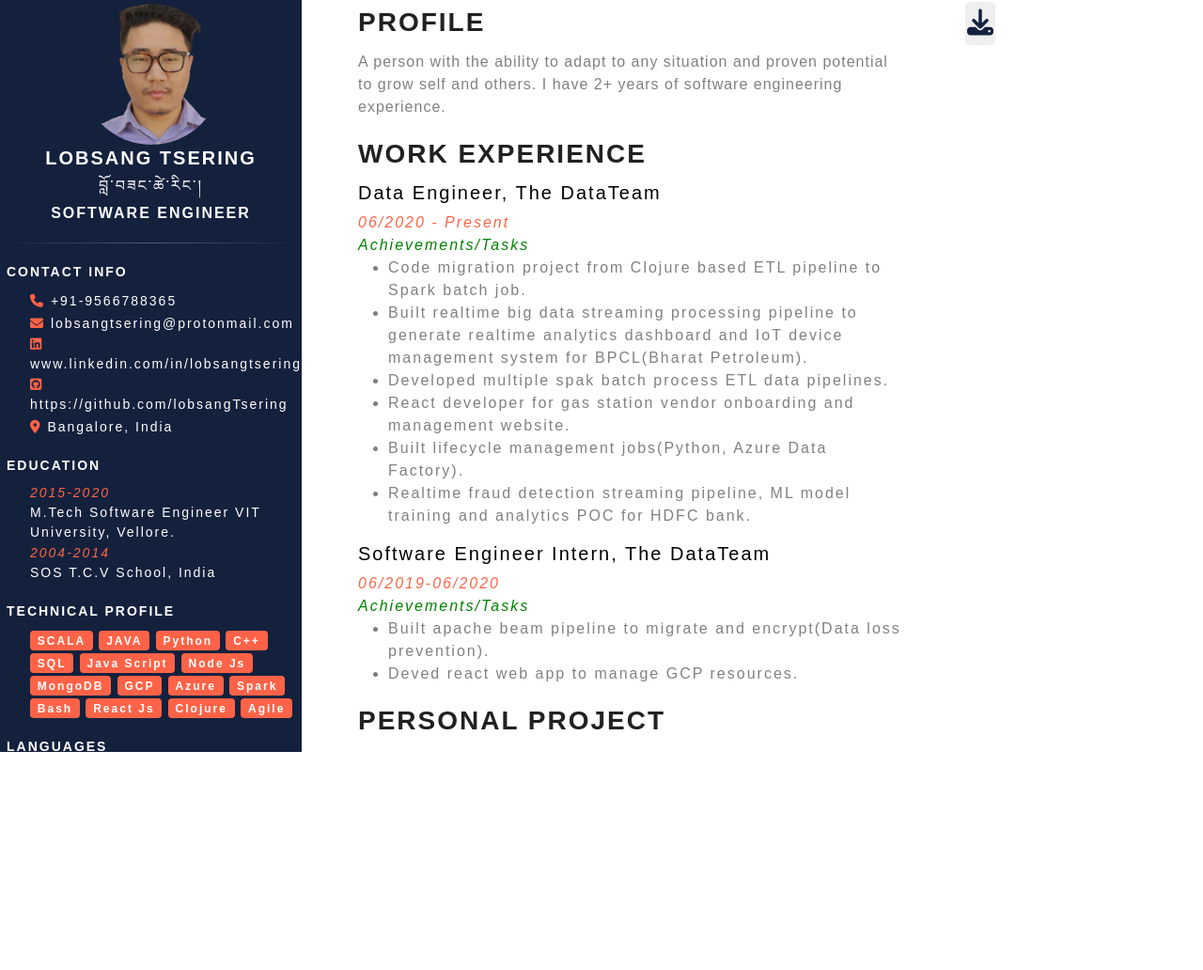
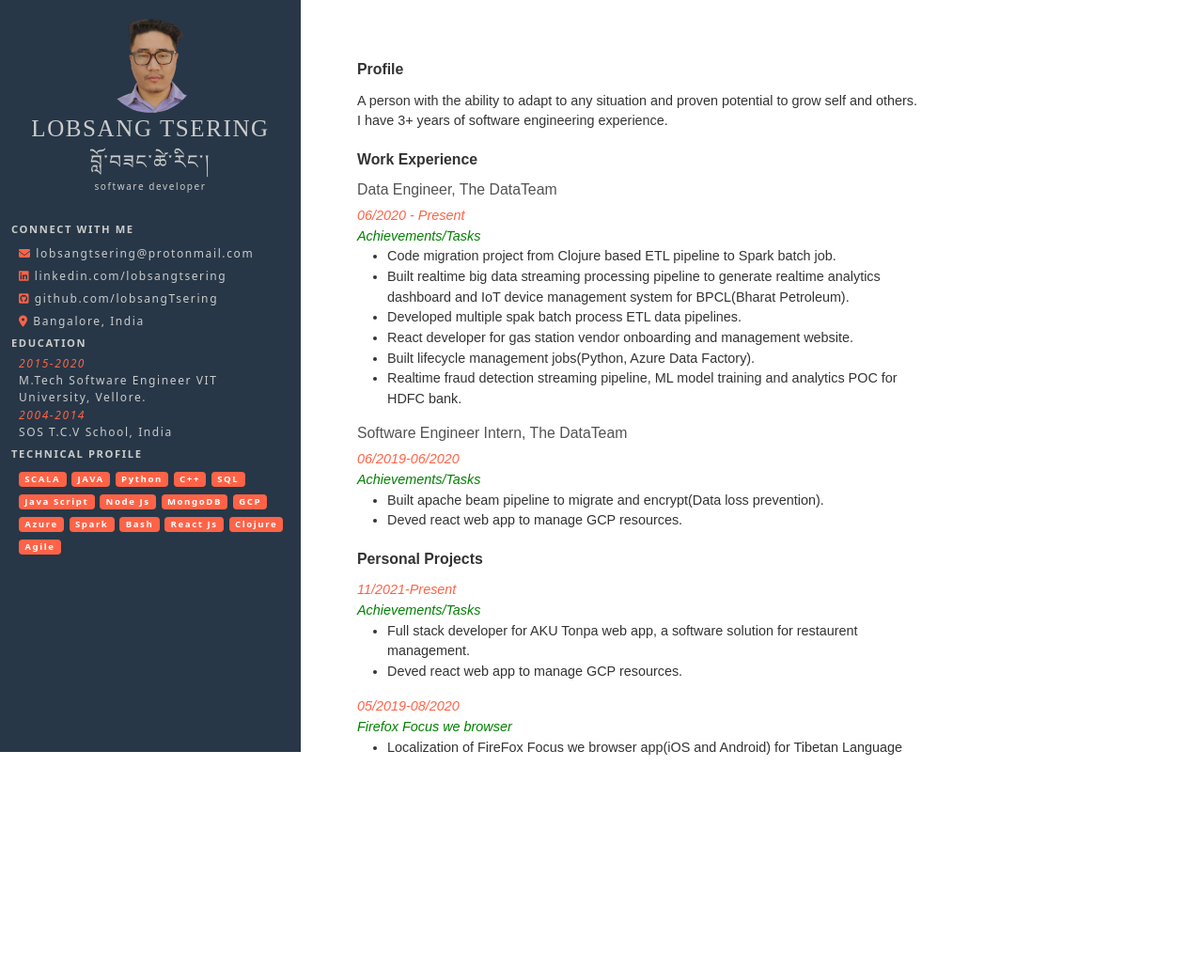
Before and after one commit to lobsang-tsering/Portfolio, a plain HTML site: page index.html in a window 1280 px wide. Shown: the top 1032 px of the page at 94% size. Before the commit the page ends 800 px from the top, so only its background shows below. Drawn offline with nearby package versions, Linux system fonts and the light colour scheme; a web font is replaced by a local one.

Commit message:
some style change

```diff
--- a/index.html
+++ b/index.html
@@ -7,6 +7,7 @@
     integrity="sha384-EVSTQN3/azprG1Anm3QDgpJLIm9Nao0Yz1ztcQTwFspd3yD65VohhpuuCOmLASjC" crossorigin="anonymous">
   <link rel="stylesheet" type="text/css" href="styles.css">
   <script src="https://kit.fontawesome.com/1a0c1fc172.js" crossorigin="anonymous"></script>
+  <link href='https://fonts.googleapis.com/css?family=Hi Melody' rel='stylesheet'>
   <meta name="viewport" content="width=device-width, initial-scale=1.0">
   <title>Lobsang Tsering</title>
   <meta
@@ -19,43 +20,19 @@
       content="Lobsang Tsering is a Tibetan software Engineer born in Tibet."
     />
 
-  <style>
-    .button {
-      display: inline-block;
-      border-radius: 5px;
-      border: none;
-      text-align: center;
-      font-size: 28px;
-      padding: 2px;
-      width: fit-content;
-      transition: all 0.1s;
-      cursor: pointer;
-      margin: 2px;
-      height: fit-content;
-      margin-right: 0;
-    }
-  </style>
 </head>
 
 <body>
-  <div class="fill" id="left">
-    <div class="centered">
-      <img src="./img_lobsangTsering.png" alt="Lobsang Tsering">
-      <h5><strong>LOBSANG TSERING</strong></h5>
-      <h6>བློ་བཟང་ཚེ་རིང་།</h6>
-      <h7><strong>SOFTWARE ENGINEER</strong></h7>
-    </div>
-    <div class="skills">
+  <div class="wrapper">
+    <div class="sidebar">
+      <img class="avatar" src="./img_lobsangTsering.png" alt="Lobsang Tsering">
+      <h2>LOBSANG TSERING</h2>
+      <h5>བློ་བཟང་ཚེ་རིང་།</h5>
+      <h4>software developer</h4>
       <hr class="hr-text">
-      <h3 class="headerText"><strong>CONTACT INFO</strong></h3>
+      <!--  CONTACT INFO  -->
+      <h3 class="headerText"><strong>CONNECT WITH ME</strong></h3>
       <ul>
-        <li>
-          <span>
-            <i style="font-size: 1em; color: Tomato;" class="fa-solid fa-phone"></i>
-            <a href="tel:+91-9566788365">+91-9566788365</a>
-          </span>
-        </li>
-        <br>
         <li>
           <span>
             <i style="font-size: 1em; color: Tomato;" class="fa-solid fa-envelope"></i>
@@ -66,14 +43,14 @@
         <li>
           <span>
             <i style="font-size: 1em; color: Tomato;" class="fa-brands fa-linkedin"></i>
-            <a href="https://www.linkedin.com/in/lobsangtsering">www.linkedin.com/in/lobsangtsering</a>
+            <a href="https://www.linkedin.com/in/lobsangtsering">linkedin.com/lobsangtsering</a>
           </span>
         </li>
         <br>
         <li>
           <span>
             <i style="font-size: 1em; color: Tomato;" class="fa-brands fa-github-square"></i>
-            <a href="https://github.com/lobsangTsering">https://github.com/lobsangTsering</a>
+            <a href="https://github.com/lobsangTsering">github.com/lobsangTsering</a>
           </span>
         </li>
 
@@ -85,7 +62,7 @@
           </span>
         </li>
       </ul>
-
+      <!-- EDUCATION -->
       <h3 class="headerText"><strong>EDUCATION</strong></h3>
       <ul>
         <li>
@@ -94,8 +71,7 @@
             M.Tech Software Engineer
             VIT University, Vellore.
           </span>
-        </li>
-
+        </li><br>
         <li>
           <span>
             <i style="font-size: 1em; color: Tomato;">2004-2014</i><br>
@@ -103,91 +79,67 @@
           </span>
         </li>
       </ul>
-
       <h3 class="headerText"><strong>TECHNICAL PROFILE</strong></h3>
       <ul>
-        <div class="badge text-wrap" style="width: fit-content; background-color: Tomato;">
+        <div class="badge text-wrap" style="width: fit-content; background-color: Tomato; font-size: 0.6em">
           SCALA
         </div>
-        <div class="badge text-wrap" style="width: fit-content; background-color: Tomato;">
+        <div class="badge text-wrap" style="width: fit-content; background-color: Tomato; font-size: 0.6em;">
           JAVA
         </div>
-        <div class="badge text-wrap" style="width: fit-content; background-color: Tomato;">
+        <div class="badge text-wrap" style="width: fit-content; background-color: Tomato; font-size: 0.6em;">
           Python
         </div>
-        <div class="badge text-wrap" style="width: fit-content; background-color: Tomato;">
+        <div class="badge text-wrap" style="width: fit-content; background-color: Tomato; font-size: 0.6em;">
           C++
         </div>
-        <div class="badge text-wrap" style="width: fit-content; background-color: Tomato;">
+        <div class="badge text-wrap" style="width: fit-content; background-color: Tomato; font-size: 0.6em;">
           SQL
         </div>
-        <div class="badge text-wrap" style="width: fit-content; background-color: Tomato;">
+        <div class="badge text-wrap" style="width: fit-content; background-color: Tomato; font-size: 0.6em;">
           Java Script
         </div>
-        <div class="badge text-wrap" style="width: fit-content; background-color: Tomato;">
+        <div class="badge text-wrap" style="width: fit-content; background-color: Tomato; font-size: 0.6em;">
           Node Js
         </div>
 
-        <div class="badge text-wrap" style="width: fit-content; background-color: Tomato;">
+        <div class="badge text-wrap" style="width: fit-content; background-color: Tomato; font-size: 0.6em;">
           MongoDB
         </div>
-        <div class="badge text-wrap" style="width: fit-content; background-color: Tomato;">
+        <div class="badge text-wrap" style="width: fit-content; background-color: Tomato; font-size: 0.6em;">
           GCP
         </div>
-        <div class="badge text-wrap" style="width: fit-content; background-color: Tomato;">
+        <div class="badge text-wrap" style="width: fit-content; background-color: Tomato; font-size: 0.6em;">
           Azure
         </div>
-        <div class="badge text-wrap" style="width: fit-content; background-color: Tomato;">
+        <div class="badge text-wrap" style="width: fit-content; background-color: Tomato; font-size: 0.6em;">
           Spark
         </div>
-        <div class="badge text-wrap" style="width: fit-content; background-color: Tomato;">
+        <div class="badge text-wrap" style="width: fit-content; background-color: Tomato; font-size: 0.6em;">
           Bash
         </div>
-        <div class="badge text-wrap" style="width: fit-content; background-color: Tomato;">
+        <div class="badge text-wrap" style="width: fit-content; background-color: Tomato; font-size: 0.6em;">
           React Js
         </div>
-        <div class="badge text-wrap" style="width: fit-content; background-color: Tomato;">
+        <div class="badge text-wrap" style="width: fit-content; background-color: Tomato; font-size: 0.6em;">
           Clojure
         </div>
-        <div class="badge text-wrap" style="width: fit-content; background-color: Tomato;">
+        <div class="badge text-wrap" style="width: fit-content; background-color: Tomato; font-size: 0.6em;">
           Agile
         </div>
 
       </ul>
-      <h3 class="headerText"><strong>LANGUAGES</strong></h3>
-      <div class="languageBox">
-        Tibetan བོད་ཡིག་
-        <div class="progress">
-          <div class="progress-bar bg-success" role="progressbar" style="width: 90%" aria-valuenow="25"
-            aria-valuemin="0" aria-valuemax="100"></div>
     </div>
-        English
-        <div class="progress">
-          <div class="progress-bar bg-success" role="progressbar" style="width: 80%" aria-valuenow="25"
-            aria-valuemin="0" aria-valuemax="100"></div>
-        </div>
-        Hindi हिन्दी
-        <div class="progress">
-          <div class="progress-bar bg-success" role="progressbar" style="width: 50%" aria-valuenow="25"
-            aria-valuemin="0" aria-valuemax="100"></div>
-        </div>
-        Mandrine 中文
-        <div class="progress">
-          <div class="progress-bar bg-success" role="progressbar" style="width: 40%" aria-valuenow="25"
-            aria-valuemin="0" aria-valuemax="100"></div>
-        </div>
-      </div>
-    </div>
-  </div>
-  <div class="fill" id="right">
-    <h3 class="headerText" id="rightTitle">PROFILE</h3>
+
+    <div class="main">
+      <h3>Profile</h3>
       <p>
         A person with the ability to adapt to any
-      situation and proven potential to grow self and others. I have 2+ years of software engineering experience.
+        situation and proven potential to grow self and others. I have 3+ years of software engineering experience.
       </p>
 
-    <h3 class="headerText" id="rightTitle">WORK EXPERIENCE</h3>
-    <h5 style="color: black;">Data Engineer, The DataTeam</h5>
+      <h3>Work Experience</h3>
+      <h5>Data Engineer, The DataTeam</h5>
       <span>
         <i style="font-size: 1em; color: Tomato;">06/2020 - Present</i><br>
         <i style="font-size: 1em; color: green;">Achievements/Tasks</i><br>
@@ -203,7 +155,7 @@
         </ul>
       </span>
 
-    <h5 style="color: black;">Software Engineer Intern, The DataTeam</h5>
+      <h5>Software Engineer Intern, The DataTeam</h5>
       <span>
         <i style="font-size: 1em; color: Tomato;">06/2019-06/2020</i><br>
         <i style="font-size: 1em; color: green;">Achievements/Tasks</i><br>
@@ -213,7 +165,7 @@
         </ul>
       </span>
 
-    <h3 class="headerText" id="rightTitle">PERSONAL PROJECT</h3>
+      <h3 id="rightTitle">Personal Projects</h3>
       <span>
         <i style="font-size: 1em; color: Tomato;">11/2021-Present</i><br>
         <i style="font-size: 1em; color: green;">Achievements/Tasks</i><br>
@@ -230,9 +182,6 @@
         </ul>
       </span>
     </div>
-  <button onclick="window.print()" class="button" style="vertical-align:middle"><span>
-      <i style="font-size: 1em; color: #14213d;" class="fa-solid fa-download"></i>
-    </span></button>
+  </div>
 </body>
-
 </html>
--- a/styles.css
+++ b/styles.css
@@ -1,104 +1,98 @@
-@import url(https://fonts.googleapis.com/css?family=Raleway:400,300|Raleway+Dots|Lato:300|Inconsolata|Montserrat);
+.sidebar {
+  width: 25%;
+  height: 100vh;
+  min-height:100vh;
+  overflow: auto;
+  position: -webkit-sticky;
+  position: sticky;
+  top: 0;
+  background-color: #273747;
+  color: #ccc;
+  padding: 10px;
+  padding-top: 20px;
+  letter-spacing: 0.1rem;
+  overflow-y: hidden;
+  /* font-weight: 700; */
+}
+
+.main {
+  width: 75%;
+  height: 200vh;
+  min-height: 120vh;
+  display: flex;
+  flex-direction: column;
+  background-color:#FFFFFF;
+  padding: 60px;
+  padding-right: 300px;
+  color: rgb(51, 51, 51);
+  font-family:sans-serif;
+  font-size: 0.9em;
+  /* line-height: 1.4em; */
+}
+
+.wrapper {
+  display: flex;
+  justify-content:flex-start;
+}
+
 body {
-  letter-spacing: 2px;
-  font-family: "apercu", sans-serif;
-  font-size: 16px;
   padding: 0;
   margin: 0;
-  height: 100%;
-  width: 100%;
-  line-height: 1.5;
-  color: white;
+  /* font-size: 20px; */
+  box-sizing: border-box;
 }
 
-.fill {
-  min-height: 100%;
-  height: 100vh;
-  z-index: 1;
-  overflow: hidden;
-  padding-top: 2px;
-  color: gray;
-}
-.fill p {
-  color: gray;
-  letter-spacing: 1px;
+.bottom {
+  justify-self: bottom;
 }
 
-#left {
-  color: white;
-  left: 0;
-  background: #14213d;
-  min-width: 20%;
-  width: 20%;
-  float: left;
-  width: -webkit-min-content;
-  width: -moz-min-content;
-  width: min-content;
-}
-@media screen and (max-width: 768px) {
-  #left {
-    width: 100%;
-    height: -webkit-fit-content;
-    height: -moz-fit-content;
-    height: fit-content;
-    background: white;
-    color: black;
-    padding: 10px;
-    margin-top: 20px;
-  }
+.sidebar h2 {
+  font-size: 25px;
+  text-align: center;
+  font-family: "Hi Melody";
 }
 
-#right {
-  float: left;
-  right: 0;
-  width: 55%;
-  padding: 2px 60px;
-}
-#right #rightTitle {
-  padding: 5px 0px;
-  color: #202121;
-  font-weight: bolder;
-}
-@media screen and (max-width: 768px) {
-  #right {
-    width: 100%;
-    padding: 40px;
-    margin-top: 20px;
-    height: -webkit-fit-content;
-    height: -moz-fit-content;
-    height: fit-content;
-  }
+.sidebar h5 {
+  font-size: 20px;
+  text-align: center;
 }
 
-.centered {
-  margin: 2px;
-  display: flex;
-  align-items: center;
-  flex-direction: column;
-  justify-content: center;
+.sidebar h4 {
+  font-size: 10px;
+  text-align: center;
+  color: #ccc;
 }
 
-.centered img {
+.main h5 {
+  font-size: 1.1em;
+  color: rgb(84, 82, 82);
+}
+
+.main h3 {
+  font-size: 1.1em;
+  line-height: 1.8em;
+  font-weight: bold;
+}
+
+.avatar {
   margin-bottom: 2px;
   justify-content: center;
-  width: 150px;
+  width: 100px;
   cursor: pointer;
   border-radius: 50%;
+  font-size: small;
+  display: block;
+  margin-left: auto;
+  margin-right: auto;
 }
 
-.skills {
-  text-align: left;
+.headerText {
+  margin: 6px 2px;
+  font-size: 0.7rem;
+  font-weight: bold;
 }
-.skills .headerText {
-  margin: 5px 2px;
-  padding: 5px;
-  font-size: 14px;
-}
-.skills .languageBox {
-  margin: 2px;
-  padding: 0px 25px;
-}
-.skills .hr-text {
+
+.hr-text {
   font-size: 5px;
   position: relative;
   border: 0;
@@ -106,7 +100,8 @@ body {
   background-color: transparent;
   width: 100%;
 }
-.skills .hr-text:before {
+
+ .hr-text:before {
   content: "";
   background: linear-gradient(to right, transparent, white, transparent);
   position: absolute;
@@ -115,7 +110,8 @@ body {
   width: 100%;
   height: 1px;
 }
-.skills .hr-text:after {
+
+.hr-text:after {
   content: attr(data-content);
   position: relative;
   display: inline-block;
@@ -124,17 +120,63 @@ body {
   color: green;
   background-color: #14213d;
 }
-.skills li {
+
+.sidebar ul {
+  margin: 0;
+  width: 100% auto;
+  padding: 0;
+  padding-left: 10px;
+}
+
+.sidebar li {
   display: inline-block;
-  font-size: 14px;
+  font-size: 12px;
   cursor: pointer;
 }
-.skills i {
+
+.sidebar i {
   font-size: 7px;
 }
-.skills a {
+
+.sidebar a {
   color: inherit;
-  /* blue colors for links too */
   text-decoration: inherit;
-  /* no underline */
-}/*# sourceMappingURL=styles.css.map */
+}
+
+.languageBox {
+  margin: 2px;
+  padding: 0px 25px;
+}
+
+
+@media screen and (max-width: 768px) {
+
+  .wrapper {
+    display:unset;
+    justify-content:unset;
+  }
+
+  .sidebar {
+    width: 100%;
+    height: -webkit-fit-content;
+    height: -moz-fit-content;
+    height: fit-content;
+    min-height:auto;
+    background: white;
+    color: black;
+    position: relative;
+    padding: 10px;
+    margin-top: 20px;
+  }
+
+  .main {
+    width: 100%;
+    height: -webkit-fit-content;
+    height: -moz-fit-content;
+    height: fit-content;
+    padding: 30px;
+    color: #14213d;
+    font-weight:500;
+    /* flex-direction: row; */
+  }
+}
```
Lines whose indentation alone changed are shown as unchanged.
